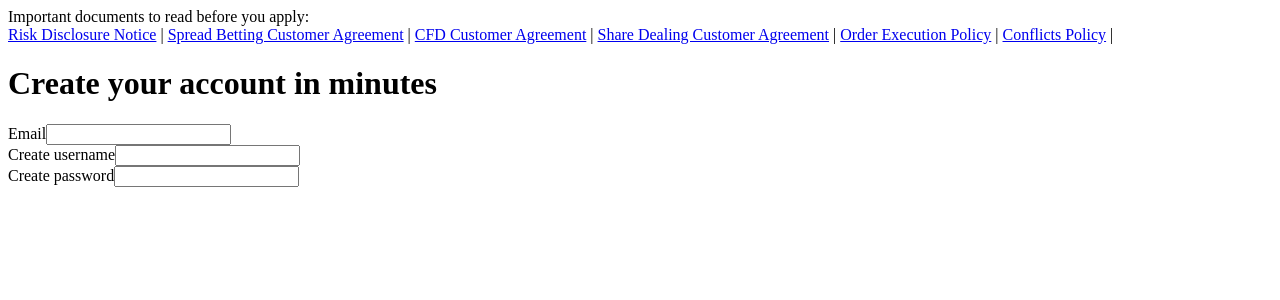
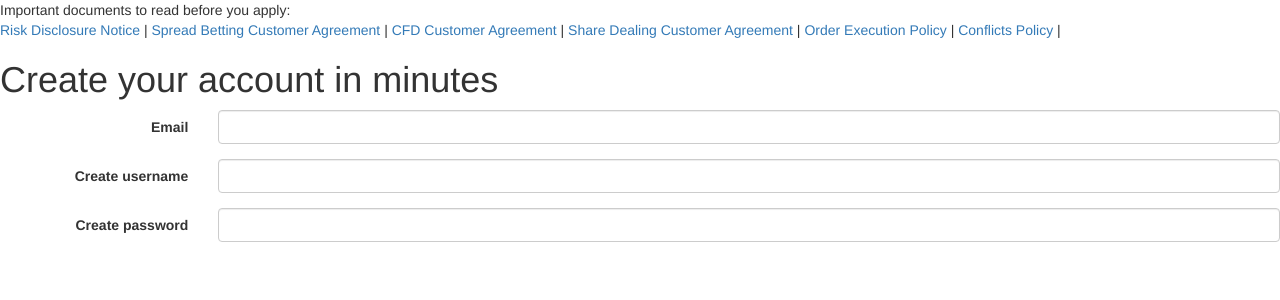
Before and after one commit to stustill/registration-form, a React app: page / in a window 1280 px wide. Shown: the top 300 px of the page. Built offline with nearby package versions, Linux system fonts and the light colour scheme.

Commit message:
Started form example

```diff
--- a/index.html
+++ b/index.html
@@ -1,8 +1,10 @@
 <!DOCTYPE html>
-<html>
+<html lang="en">
     <head>
         <meta charset="UTF-8" />
         <title>Hello React!</title>
+        <meta name="viewport" content="width=device-width, initial-scale=1">
+        <link rel="stylesheet" href="https://maxcdn.bootstrapcdn.com/bootstrap/3.3.6/css/bootstrap.min.css" integrity="sha384-1q8mTJOASx8j1Au+a5WDVnPi2lkFfwwEAa8hDDdjZlpLegxhjVME1fgjWPGmkzs7" crossorigin="anonymous">
     </head>
     <body>
         <div id="example"></div>
--- a/src/components/Card.tsx
+++ b/src/components/Card.tsx
@@ -1,5 +1,4 @@
 import * as React from "react";
-import {Owner} from "./Owner";
 import {ImportantDocuments} from "./ImportantDocuments";
 import {TextField} from "./TextField";
 
@@ -7,7 +6,8 @@ export interface CardProps { title: string; description: string; }
 
 export class Card extends React.Component<CardProps, {}> {
     render() {
-        return <div>
+        return (
+            <form className="form-horizontal">
                 <ImportantDocuments importantDocuments={
                     [
                         {name: "Risk Disclosure Notice", url: "https://www.ig.com/usermanagement/customeragreements?igCompany=iggb&agreementType=risk_disclosure_notice&locale=en_GB"},
@@ -18,9 +18,10 @@ export class Card extends React.Component<CardProps, {}> {
                         {name: "Conflicts Policy", url: "https://www.ig.com/usermanagement/customeragreements?igCompany=iggb&agreementType=risk_disclosure_notice&locale=en_GB"},
                         ]}/>
                 <h1>{this.props.title}</h1>
-        <TextField name="Email" value=""/>
-        <TextField name="Create username" value=""/>
-        <TextField name="Create password" value=""/>
-        </div>;
+                <TextField id="email" text="Email" value=""/>
+                <TextField id="username" text="Create username" value=""/>
+                <TextField id="password" text="Create password" value=""/>
+            </form>
+        );
     }
 }
--- a/src/components/ImportantDocuments.tsx
+++ b/src/components/ImportantDocuments.tsx
@@ -8,7 +8,7 @@ export class ImportantDocuments extends React.Component<ImportantDocumentProps,
         {this.createLinksToImportantDocuments(this.props.importantDocuments)}</div>;
     }
 
-    createLinksToImportantDocuments(importantDocuments: ImportantDocument[]) {
-      return importantDocuments.map(i => <span><a href={i.url}>{i.name}</a> | </span>)
+    createLinksToImportantDocuments(importantDocuments: ImportantDocument[]): React.ReactElement<HTMLSpanElement>[] {
+      return importantDocuments.map(i => <span key={i.name}><a target="_blank" href={i.url}>{i.name}</a> | </span>)
     }
 }
--- a/src/components/TextField.tsx
+++ b/src/components/TextField.tsx
@@ -1,12 +1,21 @@
 import * as React from "react";
 
 export interface TextFieldProps {
-  name: string;
+  text: string;
+  id: string;
   value: string;
 }
 
 export class TextField extends React.Component<TextFieldProps, {}> {
+
     render() {
-        return <div><label>{this.props.name}</label><input value={this.props.value}/></div>;
+        return (
+        <div className="form-group">
+            <label className="col-sm-2 control-label" htmlFor={this.props.id}>{this.props.text}</label>
+            <div className="col-sm-10">
+                <input className="form-control" name={this.props.id} value={this.props.value}/>
+            </div>
+        </div>
+        );
     }
 }
--- a/tsconfig.json
+++ b/tsconfig.json
@@ -10,7 +10,6 @@
     },
     "files": [
         "./typings/index.d.ts",
-        "./src/components/Hello.tsx",
         "./src/index.tsx"
     ]
 }
```
Also changed, not shown: src/components/Hello.tsx (deleted, +0 -9 lines), src/components/Owner.tsx (deleted, +0 -9 lines). Lines whose indentation alone changed are shown as unchanged.
